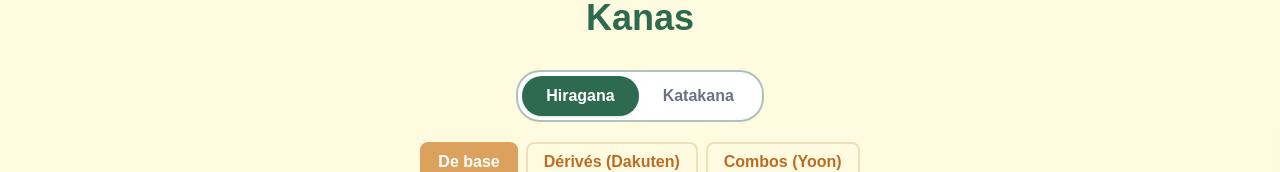
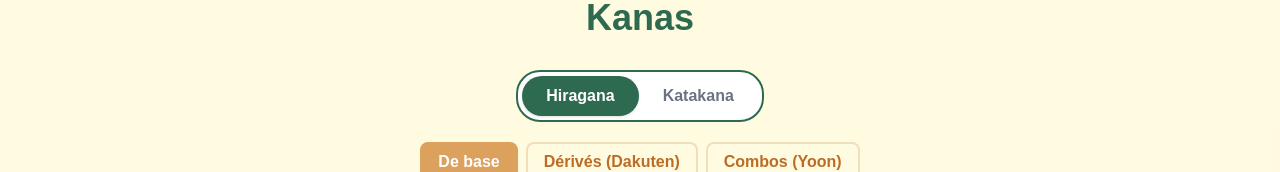
Before and after one commit to Fbrend23/TanukiCode, a Vue app: page /charts in a window 1280 px wide. Shown: the part 127-299 px from the top of the page. Built offline with nearby package versions, Linux system fonts and the light colour scheme; no server answers.

Commit message:
feat(ui): refine kana mode toggle style

```diff
--- a/src/views/KanaChartView.vue
+++ b/src/views/KanaChartView.vue
@@ -72,7 +72,7 @@ function playSound(item: GridItem) {
         <h2 class="text-3xl md:text-4xl font-display font-bold text-tanuki-green mb-1 md:mb-8 text-center">Kanas</h2>
 
         <!-- Mode Toggles -->
-        <div class="card flex p-1 mb-4 shadow-none border-tanuki-green/40">
+        <div class="card flex p-1 mb-4 shadow-none border-2 border-tanuki-green">
             <button @click="mode = 'hiragana'"
                 :class="['px-6 py-2 rounded-full font-bold transition-all', mode === 'hiragana' ? 'bg-tanuki-green text-white shadow-sm' : 'text-gray-500 hover:text-tanuki-green']">
                 Hiragana
```
